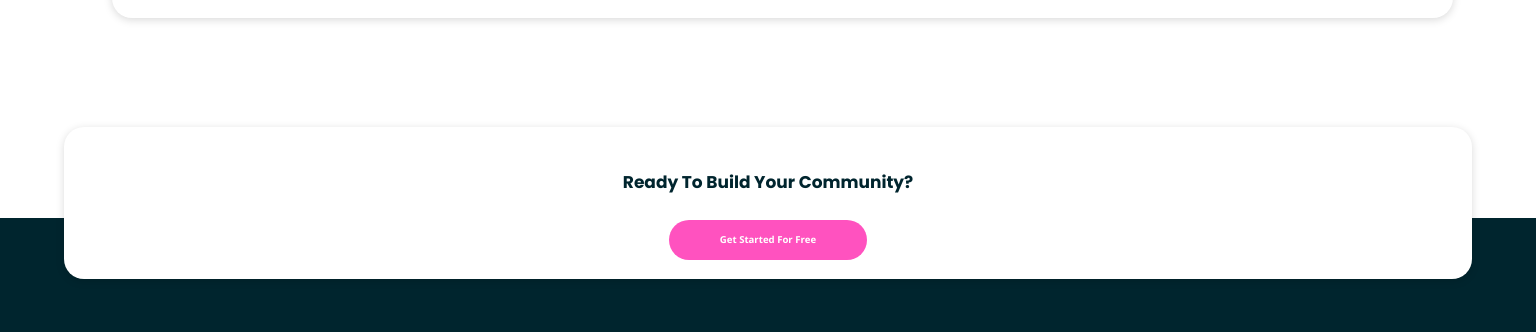
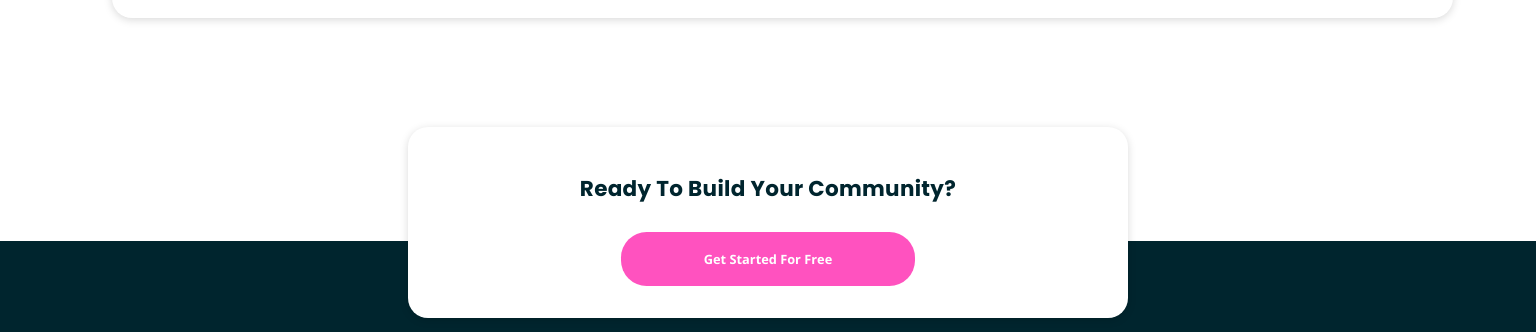
Before and after one commit to BC-MAY-21-ROR/kata-01-diseno-web-k1-nov21-3, a website: page index.html in a window 1536 px wide. Shown: the part 2101-2433 px from the top of the page. Drawn offline with nearby package versions, Linux system fonts and the light colour scheme.

Commit message:
Card below adapted to desktop design
-Padding fixed to resolution
-Text and button resized to 1440px resolution

Co-authored-by: Anisbeflo  <abejarano0@ucol.mx>
Co-authored-by: diegoOG09  <xdiegoemmax@outlook.com>
Co-authored-by: rallygou  <rallygou@gmail.com>
Co-authored-by: maxerlopez  <maxer.lopez@gmail.com>

```diff
--- a/src/scss/layout/_cards.scss
+++ b/src/scss/layout/_cards.scss
@@ -131,4 +131,21 @@
       }
     }
   }
+
+  .card-below {
+    margin: 0 auto;
+    max-width: 45rem;
+    padding-bottom: 2rem;
+    h2{
+      font-size: 21.5px;
+      letter-spacing: .3px;
+    }
+    .startBtn{
+      .btn2{
+        padding: 1.2rem 5.2rem;
+        font-size: .8rem;
+        border-radius: 1.6rem;
+      }
+    }
+  }
 }
```
Also changed, not shown: build/css/app.css, 1 other file.
